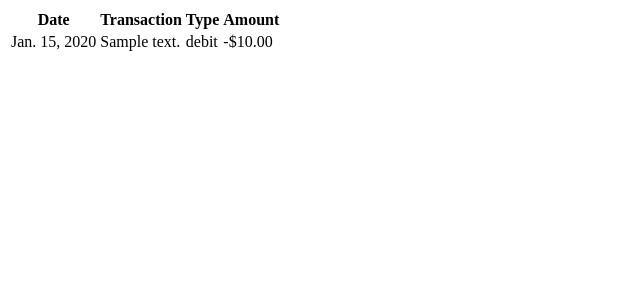
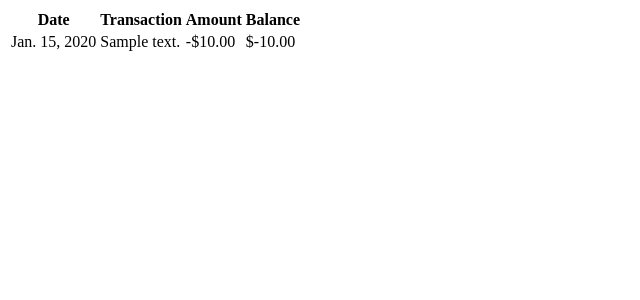
Before and after one commit to edelgm6/ledger, a Django app: page /tag/entity-history/1/ in a window 1280 px wide. Shown: the top 300 px of the page, without its empty margins (0-640 px from the left). Run offline with Django 3.2, Linux system fonts and the light colour scheme; a user stored in the database is signed in; tables that the repository leaves empty hold one stand-in row (values such as "Sample post").

Commit message:
added running balance

```diff
--- a/api/views/entity_views.py
+++ b/api/views/entity_views.py
@@ -87,6 +87,16 @@ class EntityHistoryTable(LoginRequiredMixin, EntityTagMixin, View):
 
     def get(self, request, entity_id):
         journal_entry_items = JournalEntryItem.objects.filter(entity__pk=entity_id).select_related('journal_entry__transaction').order_by('journal_entry__date')
+
+        balance = 0
+        for journal_entry_item in journal_entry_items:
+            if journal_entry_item.type == JournalEntryItem.JournalEntryType.DEBIT:
+                balance -= journal_entry_item.amount
+            else:
+                balance += journal_entry_item.amount
+
+            journal_entry_item.balance = balance
+
         html = render_to_string(
             'api/tables/entity-history-table.html',
             {
--- a/ledger/templates/api/tables/entity-history-table.html
+++ b/ledger/templates/api/tables/entity-history-table.html
@@ -5,8 +5,8 @@
             <tr>
                 <th>Date</th>
                 <th>Transaction</th>
-                <th>Type</th>
                 <th>Amount</th>
+                <th>Balance</th>
             </tr>
         </thead>
         <tbody>
@@ -14,8 +14,8 @@
                 <tr>
                     <td>{{ entry.journal_entry.date }}</td>
                     <td>{{ entry.journal_entry.transaction.description }}</td>
-                    <td>{{ entry.type }}</td>
                     <td>{% if entry.type == "debit" %}-{% endif %}${{ entry.amount|floatformat:2|intcomma }}</td>
+                    <td>${{ entry.balance|floatformat:2|intcomma }}</td>
                 </tr>
             {% endfor %}
         </tbody>
```
